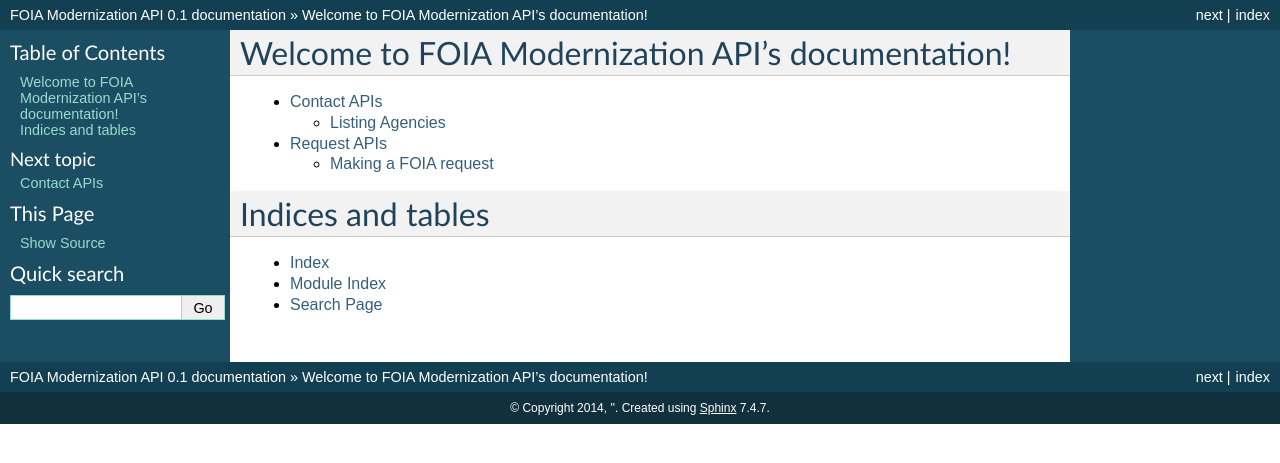
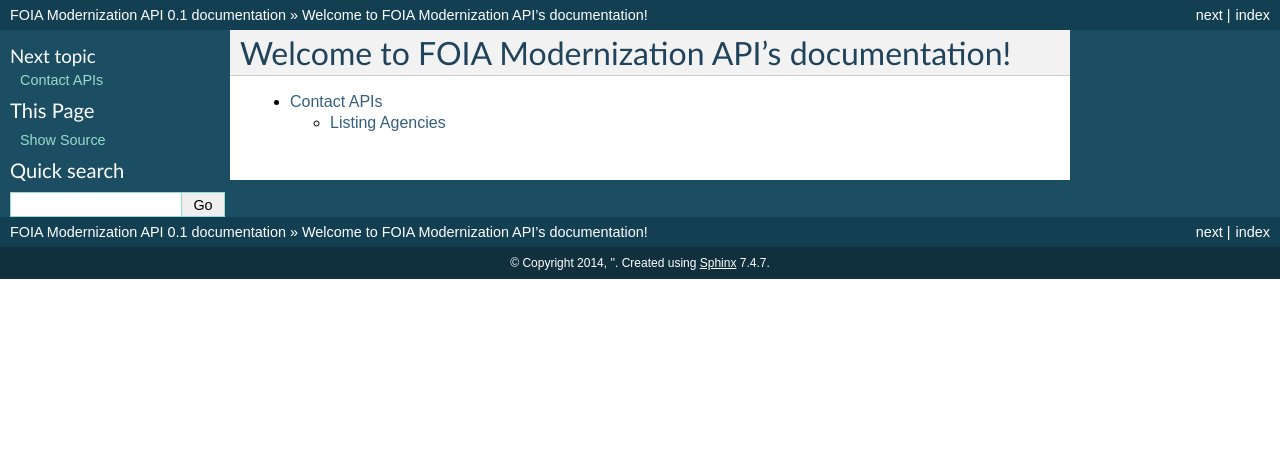
Before and after one commit to 18F/2015-foia-hub, a Sphinx documentation site: the page built from docs/source/index.rst, in a window 1280 px wide. Shown: the top 463 px of the page. Built offline with Sphinx 7.4.7, drawn with Linux system fonts in a browser that asks for light colours.

Commit message:
removing unused itmes from index

```diff
--- a/docs/source/index.rst
+++ b/docs/source/index.rst
@@ -12,13 +12,3 @@
    :maxdepth: 2
 
    api
-   request
-
-
-
-Indices and tables
-==================
-
-* :ref:`genindex`
-* :ref:`modindex`
-* :ref:`search`
```
